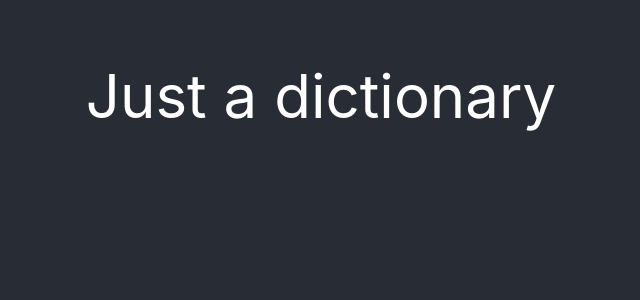
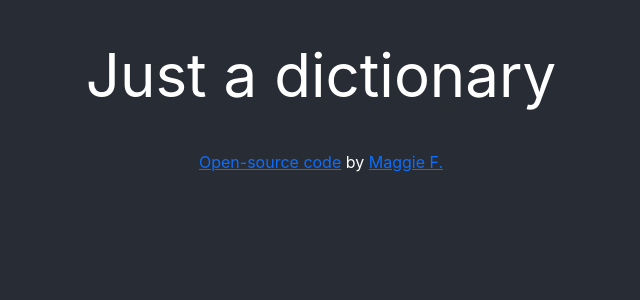
Before and after one commit to mgd2347/react-dictionary-project, a React (Create React App) app: page / in a window 1280 px wide. Shown: the top 300 px of the page, without its empty margins (319-959 px from the left). Built offline with nearby package versions, Linux system fonts and the light colour scheme.

Commit message:
Added bootstrap and a footer

```diff
--- a/public/index.html
+++ b/public/index.html
@@ -10,6 +10,7 @@
       content="Web site created using create-react-app"
     />
     <link rel="manifest" href="%PUBLIC_URL%/manifest.json" />
+    <link href="https://cdn.jsdelivr.net/npm/bootstrap@5.0.1/dist/css/bootstrap.min.css" rel="stylesheet" integrity="sha384-+0n0xVW2eSR5OomGNYDnhzAbDsOXxcvSN1TPprVMTNDbiYZCxYbOOl7+AMvyTG2x" crossorigin="anonymous">
     <title>MGDictionary</title>
   </head>
   <body>
--- a/src/App.css
+++ b/src/App.css
@@ -3,6 +3,11 @@
 }
 
 .App-header {
+  color: white;
   font-size: 60px;
+  margin: 30px auto;
+}
+
+.App-footer {
   color: white;
 }
--- a/src/App.js
+++ b/src/App.js
@@ -8,6 +8,15 @@ function App() {
           Just a dictionary
         </p>
       </header>
+      <footer className="App-footer">
+        <a href="https://github.com/mgd2347/react-dictionary-project" target="_blank" rel="noreferrer">
+          Open-source code
+        </a>
+        { } by { }
+        <a href="https://www.instagram.com/emefialho_fz/" target="_blank" rel="noreferrer">
+          Maggie F.
+        </a>
+      </footer>
     </div>
   );
 }
```
